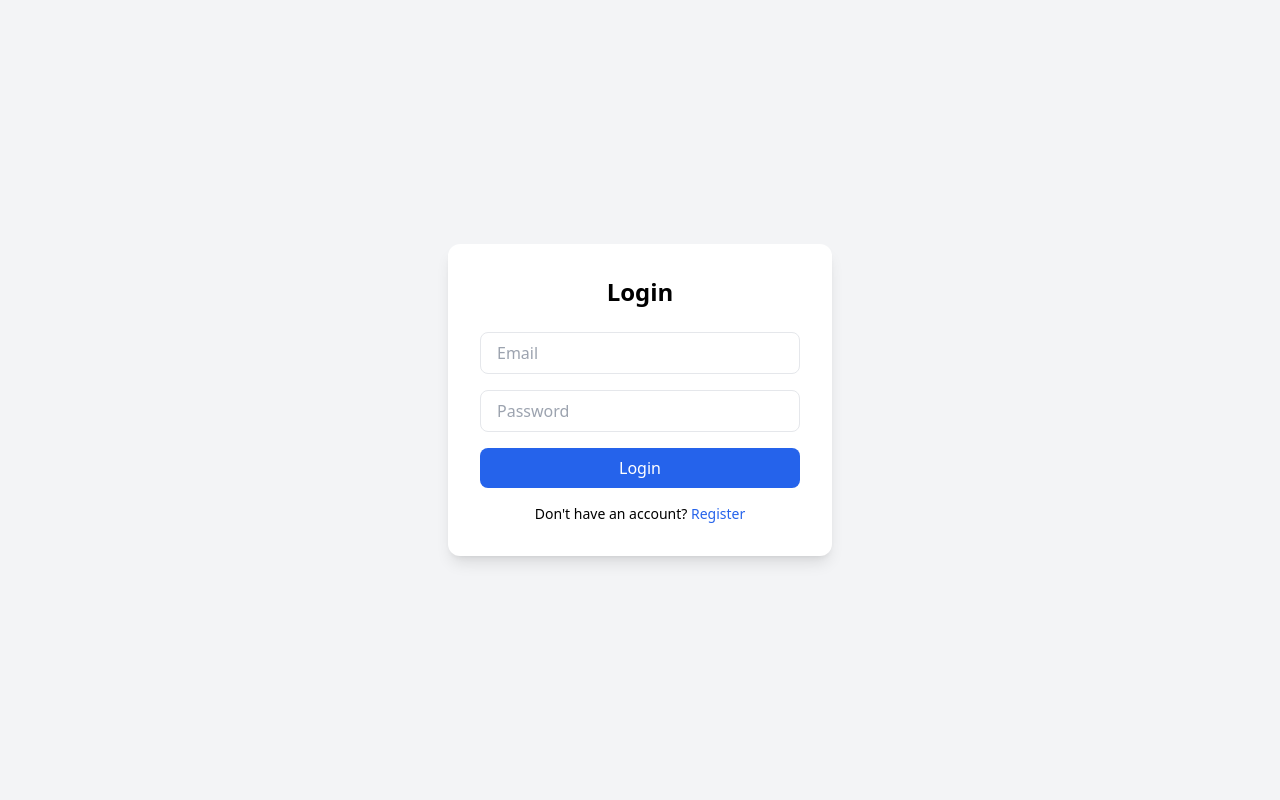
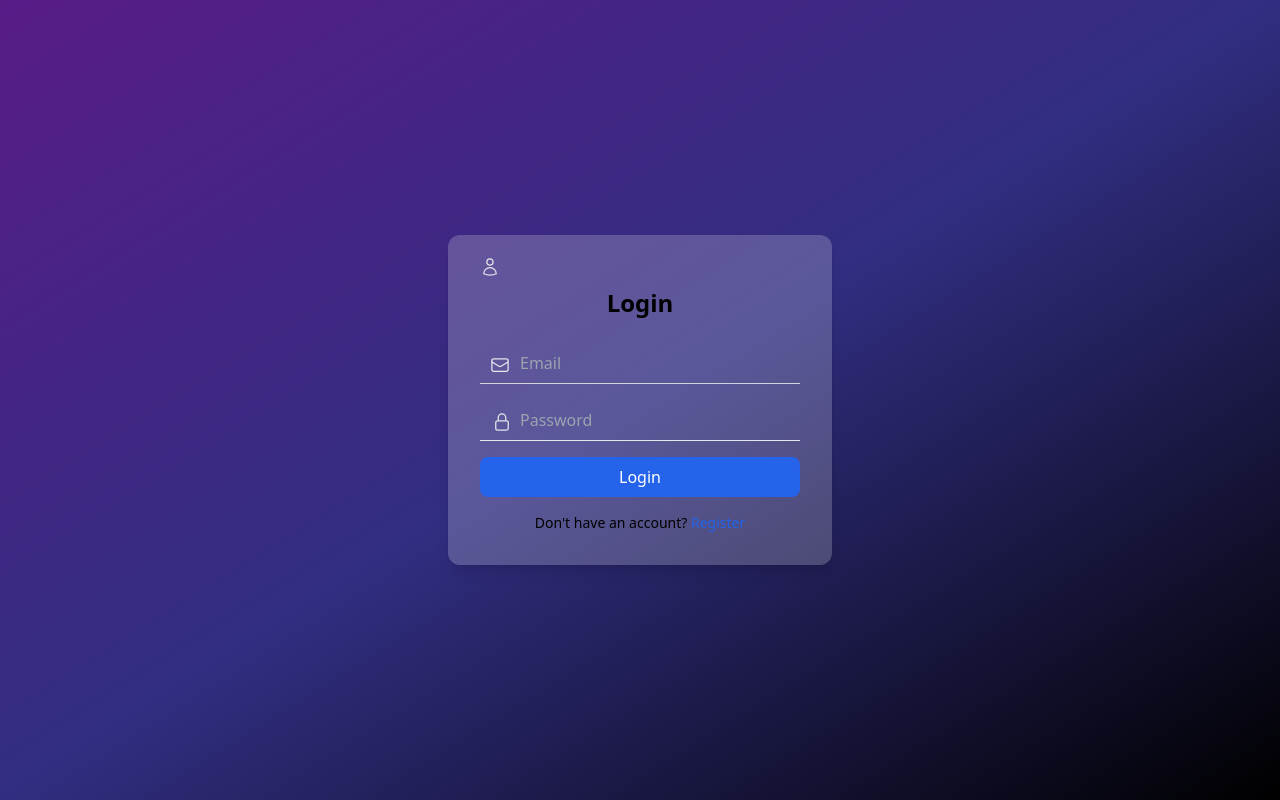
Before and after one commit to Jesafathima/Skillbridge, a React (Vite) app in the folder client/: page /login in a window 1280 px wide. Built offline with nearby package versions, Linux system fonts and the light colour scheme.

Commit message:
add login page css

```diff
--- a/client/package.json
+++ b/client/package.json
@@ -10,6 +10,7 @@
     "preview": "vite preview"
   },
   "dependencies": {
+    "@heroicons/react": "^2.2.0",
     "axios": "^1.8.4",
     "react": "^19.0.0",
     "react-dom": "^19.0.0",
--- a/client/src/pages/Login.jsx
+++ b/client/src/pages/Login.jsx
@@ -1,6 +1,7 @@
 import {useState} from "react";
 import {useNavigate} from "react-router-dom";
 import api from "../services/api";
+import { UserIcon, EnvelopeIcon,LockClosedIcon } from "@heroicons/react/24/outline";
 
 const Login = () => {
     const [email, setEmail] = useState("");
@@ -20,16 +21,25 @@ const Login = () => {
        }
     }
   return (
-     <div className="flex justify-center items-center h-screen bg-gray-100">
-      <div className="bg-white p-8 rounded-xl shadow-lg w-96">
+     <div className="flex justify-center items-center h-screen  bg-gradient-to-br from-purple-900 via-indigo-900 to-black">
+      <div className="bg-white p-8 rounded-xl shadow-lg w-96 bg-white/20">
+        <UserIcon className="left-3 top-1/2 -translate-y-1/2 w-5 h-5 text-gray-200" />
         <h2 className="text-2xl font-bold mb-6 text-center">Login</h2>
         {error && <p className="text-red-500 text-center">{error}</p>}
 
         <form onSubmit={handlelogin} className="space-y-4">
-          <input type="email" placeholder="Email" value={email} onChange={(e) => setEmail(e.target.value)}
-          className="w-full px-4 py-2 border rounded-lg focus:outline-none focus:ring focus:ring-blue-300" required/>
-          <input type="password" placeholder="Password" value={password} onChange={(e) => setPassword(e.target.value)}
-          className="w-full px-4 py-2 border rounded-lg focus:outline-none focus:ring focus:ring-blue-300" required/>
+          <div className="relative w-80">
+            <EnvelopeIcon className="absolute left-2.5 top-3 w-5 h-5 text-gray-200" />
+            <input type="email" placeholder="Email" value={email} onChange={(e) => setEmail(e.target.value)}
+            className="w-full pl-10 px-4 py-2 bg-transparent border-b border-gray-300 text-white focus:outline-none focus:ring focus:ring-blue-300" required/>
+          </div>
+
+          <div className="relative w-80">
+            <LockClosedIcon className="absolute left-3 top-3 w-5 h-5 text-gray-200" />
+            <input type="password" placeholder="Password" value={password} onChange={(e) => setPassword(e.target.value)}
+            className="w-full pl-10 px-4 py-2 bg-transparent border-b focus:outline-none focus:ring focus:ring-blue-300" required/>
+          </div>
+
           <button type="submit" className="w-full bg-blue-600 text-white py-2 rounded-lg hover:bg-blue-700 transition"> Login</button>
         </form>
 
@@ -42,3 +52,4 @@ const Login = () => {
 };
 
 export default Login;
+//backdrop-blur-lg
```
Also changed, not shown: 1 other file (tests, documents, lock files or other folders).
